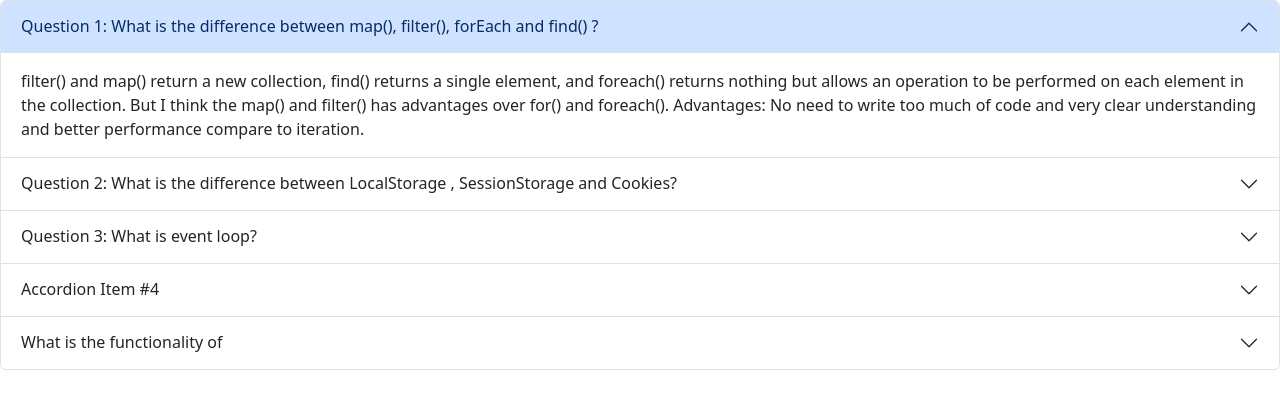
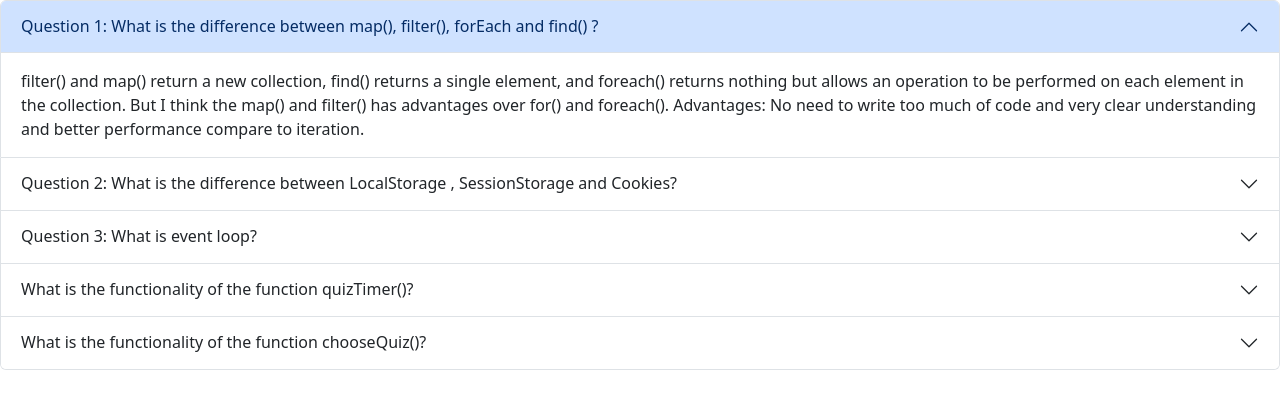
Before and after one commit to nishulabiba/Quize-Hero, a plain HTML site: page blog.html in a window 1280 px wide. Drawn offline with nearby package versions, Linux system fonts and the light colour scheme.

Commit message:
blog q4 answered

```diff
--- a/blog.html
+++ b/blog.html
@@ -51,19 +51,19 @@
         <div class="accordion-item">
             <h2 class="accordion-header" id="panelsStayOpen-headingFour">
               <button class="accordion-button collapsed" type="button" data-bs-toggle="collapse" data-bs-target="#panelsStayOpen-collapseFour" aria-expanded="false" aria-controls="panelsStayOpen-collapseFour">
-                Accordion Item #4
+              What is the functionality of the function quizTimer()?
               </button>
             </h2>
             <div id="panelsStayOpen-collapseFour" class="accordion-collapse collapse" aria-labelledby="panelsStayOpen-headingFour">
               <div class="accordion-body">
-                <strong>This is the third item's accordion body.</strong> It is hidden by default, until the collapse plugin adds the appropriate classes that we use to style each element. These classes control the overall appearance, as well as the showing and hiding via CSS transitions. You can modify any of this with custom CSS or overriding our default variables. It's also worth noting that just about any HTML can go within the <code>.accordion-body</code>, though the transition does limit overflow.
+              The quizTimer() is a function that takes a parameter dismiss . This function handle the timer. It calls another function if it gets dismiss parameter true. Then it works as a timer we know.
               </div>
             </div>
           </div>
           <div class="accordion-item">
             <h2 class="accordion-header" id="panelsStayOpen-headingFive">
               <button class="accordion-button collapsed" type="button" data-bs-toggle="collapse" data-bs-target="#panelsStayOpen-collapseFive" aria-expanded="false" aria-controls="panelsStayOpen-collapseFive">
-                What is the functionality of
+                What is the functionality of the function chooseQuiz()?
               </button>
             </h2>
             <div id="panelsStayOpen-collapseFive" class="accordion-collapse collapse" aria-labelledby="panelsStayOpen-headingFive">
```
